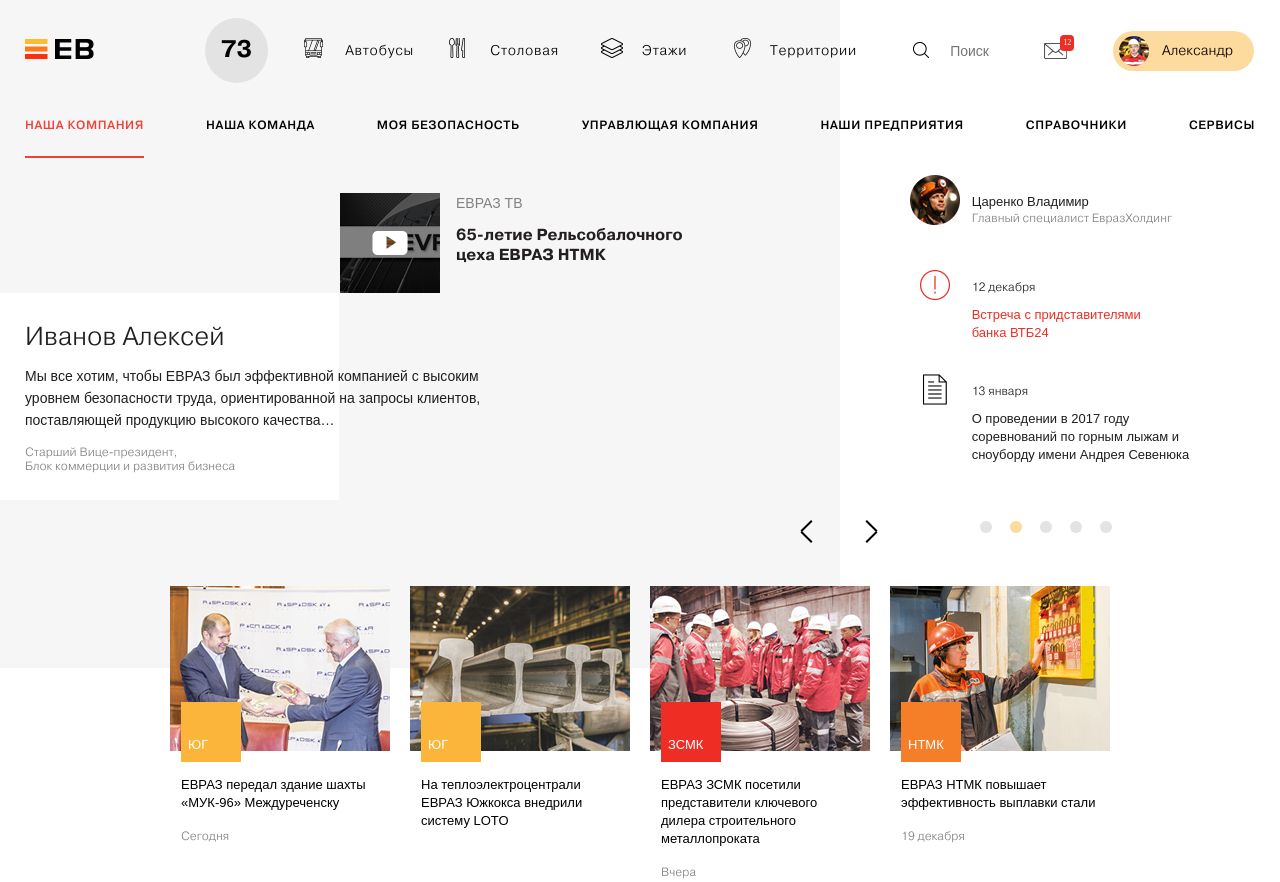
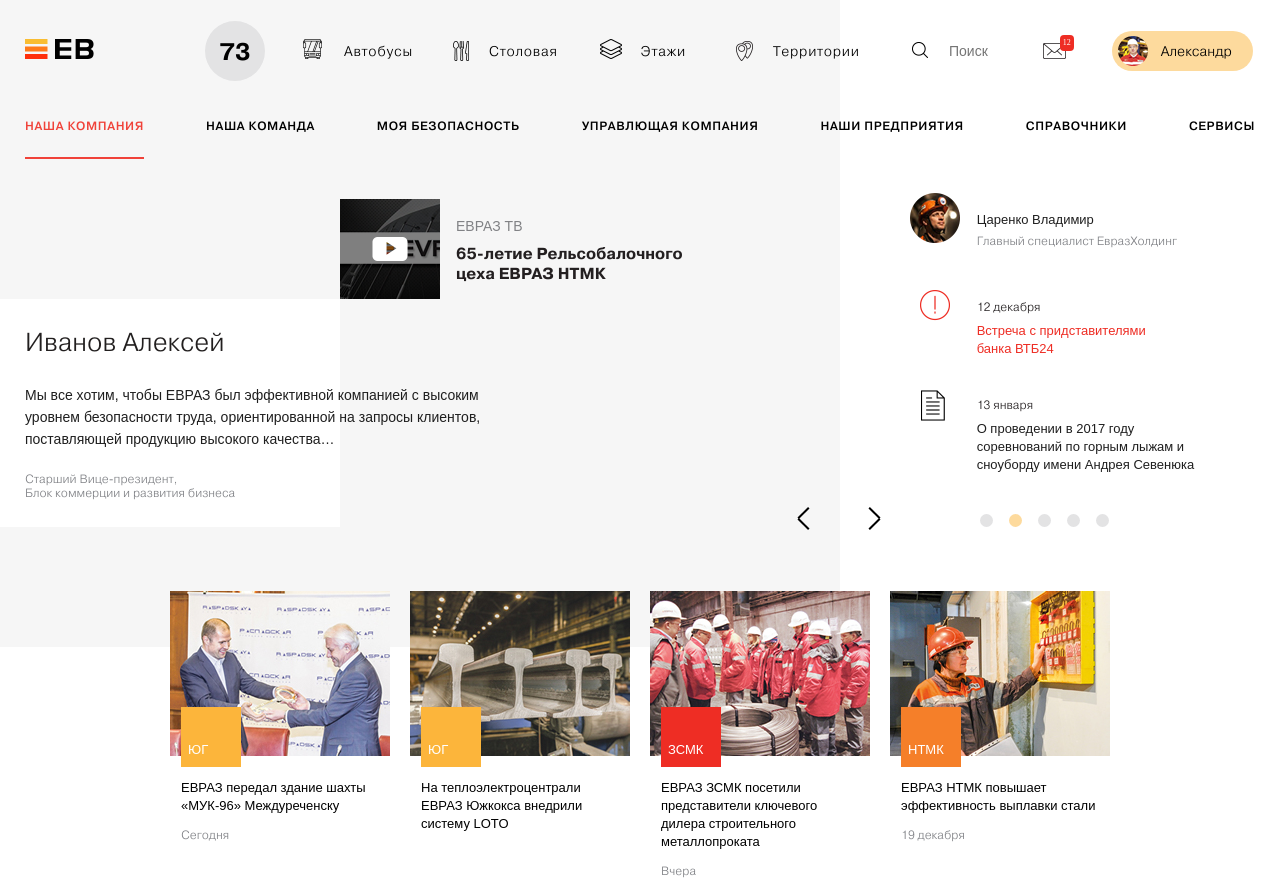
Before and after one commit to Surho/test-task, a website: page index.html in a window 1280 px wide. Shown: the top 882 px of the page. Drawn offline with Linux system fonts and the light colour scheme; files whose address does not match are found by name.

Commit message:
11h progress

```diff
--- a/css/style.css
+++ b/css/style.css
@@ -81,8 +81,8 @@
 		display: flex;
 		align-items: center;
 		flex-wrap: wrap;
-		padding-top: 18px;
-		margin-bottom: 35px;
+		padding-top: 21px;
+		margin-bottom: 38px;
 	}
 
 	.menu__logo {
@@ -100,11 +100,14 @@
 		display: inline-block;
 		vertical-align: middle;
 		margin-right: 42px;
-		padding-left: 41px;
 		font-family: "Pragmatica-light", "Arial", sans-serif;;
 		font-size: 14px;
 		line-height: 25px;
 		letter-spacing: 0.05em;
+  }
+
+  .menu__list a {
+    padding-left: 41px;
   }
 
 	.menu__list li:last-child {
@@ -114,8 +117,8 @@
 	.menu__list li::after {
 		content:"";
 		position: absolute;
-		width: 22px;
-		height: 20px;
+		width: 26px;
+		height: 22px;
 		left: 0;
 		top: 0;
   }
@@ -125,7 +128,7 @@
 	}
 
 	.menu__item--conteen::after {
-		background: url("../img/icon-conteen.png") no-repeat;
+		background: url("../img/icon-conteen.png") no-repeat 5px 2px;
 	}
 
 	.menu__item--floor::after {
@@ -133,7 +136,7 @@
 	}
 
 	.menu__item--territory::after {
-		background: url("../img/icon-territory.png") no-repeat 5px 0px;
+    background: url("../img/icon-territory.png") no-repeat 8px 2px;
 	}
 
 	.menu__item--floor {
@@ -144,13 +147,16 @@
 		margin-right: 35px;
 	}
 
-	.menu__item--territory {
-		padding-left: 37px;
+	.menu__item--territory a {
+    padding-left: 45px;
 	}
 
   .menu__number {
-		margin-right: 36px;
-		padding: 18px 16px 18px 16px;
+    width: 60px;
+    height: 60px;
+    box-sizing: border-box;
+    padding-top: 18px;
+		margin-right: 38px;
 		border-radius: 50%;
 		background-color: #e3e3e4;
 		font-family: "Pragmatica-bold", "Arial", sans-serif;;
@@ -168,6 +174,10 @@
 
 	.menu__search {
     width: 132px;
+  }
+
+  .menu__search:focus {
+    outline: none;
   }
 
 	.menu__search input {
@@ -188,11 +198,11 @@
 	.menu__mail {
 		display: block;
 		position: relative;
-		margin-right: 46px;
-		width: 23px;
+		margin-right: 45px;
+		width: 24px;
 		height: 16px;
 		font-size: 0;
-		background: url("../img/icon-mail.png")
+		background: url("../img/icon-mail.png") no-repeat;
 	}
 
 	.menu__mail-number {
@@ -237,7 +247,7 @@
 	}
 
 	.nav {
-		padding-bottom: 35px;
+		padding-bottom: 40px;
 		font-family: "Pragmatica-medium", "Arial", sans-serif;;
 		font-size: 12px;
 		line-height: 14px;
@@ -288,7 +298,7 @@
 		height: 100%;
 		width: 2000px;
 		top: 0;
-		right: 148px;
+		right: 167px;
 		background: #fff;
 		z-index: -1;
 	}
@@ -336,7 +346,8 @@
 	}
 
 	.promo__description-small {
-		margin-bottom: 13px;
+    margin-top: 17px;
+		margin-bottom: 9px;
 		font-family: "Pragmatica-book", "Arial", sans-serif;;
 		font-size: 14px;
 		line-height: 20px;
@@ -362,7 +373,9 @@
 	}
 
 	.promo__text {
-		width: 462px;
+    width: 482px;
+    margin-top: 27px;
+    margin-bottom: 22px;
 		font-family: "Pragmatica-book", "Arial", sans-serif;;
 		font-size: 14px;
 		line-height: 22px;
@@ -387,11 +400,11 @@
 
 	.user-news__item > * {
 		display: block;
-		padding-left: 62px;
+		padding-left: 67px;
 	}
 
 	.user-news__item time {
-		margin-bottom: 12px;
+		margin-bottom: 8px;
 		font-family: "Pragmatica-light", "Arial", sans-serif;;
 		font-size: 12px;
 		line-height: 14px;
@@ -413,23 +426,28 @@
 		color: #1f1f1f;
   }
 
+  .user-news__profile-name {
+    margin-top: 12px;
+    margin-bottom: 5px;
+  }
+
 	.user-news__text--important {
 		color: #ee2d24;
 	}
 
 	.user-news__item {
 		position: relative;
-		margin-bottom: 42px;
+		margin-bottom: 40px;
 	}
 
 	.user-news__profile {
-		margin-bottom: 55px;
+		margin-bottom: 52px;
 	}
 
 	.user-news__profile img {
 		position: absolute;
 		left:0;
-		top: -55%;
+		top: -50%;
 	}
 
 	.user-news__meeting::after,
@@ -442,6 +460,11 @@
 		height: 31px;
   }
 
+  .user-news__archive::after {
+    top: -8px;
+    left: 8px;
+  }
+
 	.user-news__meeting::after {
 		background: url("../img/icon-important.png") no-repeat center center;
 	}
@@ -452,7 +475,6 @@
 
 	.user-news__indicators {
 		font-size: 0;
-		padding: 15px 0;
 		padding-left: 70px;
 	}
 
@@ -462,9 +484,9 @@
 
 	.user-news__indicators-item {
 		display: inline-block;
-		width: 12px;
-		height: 12px;
-		margin-right: 18px;
+		width: 13px;
+		height: 13px;
+		margin-right: 16px;
 		border-radius: 50%;
 		background-color: #e3e3e4;
 		cursor: pointer;
@@ -519,18 +541,18 @@
 
 	.promo__hide {
 		position: absolute;
-		right: 25px;
-		bottom: 0px;
+		right: 28px;
+		bottom: -8px;
 	}
 
 	.user-news__hide {
 		position: absolute;
-		left: 25px;
-		bottom: 0px;
+		left: 28px;
+		bottom: -8px;
 	}
 
 	.news {
-		margin-top: -82px;
+		margin-top: -56px;
 		margin-bottom: 60px;
 	}
 
@@ -538,14 +560,14 @@
 		display: flex;
 		flex-wrap: wrap;
 		justify-content: center;
-		margin-bottom: 35px;
+		margin-bottom: 39px;
 	}
 
 	.news__text {
 		display: block;
 		width: 195px;
 		margin-left: 11px;
-		margin-bottom: 17px;
+		margin-bottom: 13px;
 		font-family: "Pragmatica-book", "Arial", sans-serif;;
 		font-size: 13px;
 		line-height: 18px;
@@ -567,7 +589,7 @@
 
 	.news__photo {
 		position: relative;
-		margin-bottom: 25px;
+		margin-bottom: 23px;
 	}
 
 	.news__item {
--- a/index.html
+++ b/index.html
@@ -75,7 +75,7 @@
 					<ul class="user-news__list">
 						<li class="user-news__item user-news__profile">
 							<a href="#"><img src="img/news-profile.png" width="50" height="50"></a>
-							<a href="#" class="user-news__text">Царенко Владимир</a>
+							<a href="#" class="user-news__text user-news__profile-name">Царенко Владимир</a>
 							<small>Главный специалист ЕвразХолдинг</small>
 						</li>
 						<li class="user-news__item user-news__meeting">
```
Lines whose indentation alone changed are shown as unchanged.
